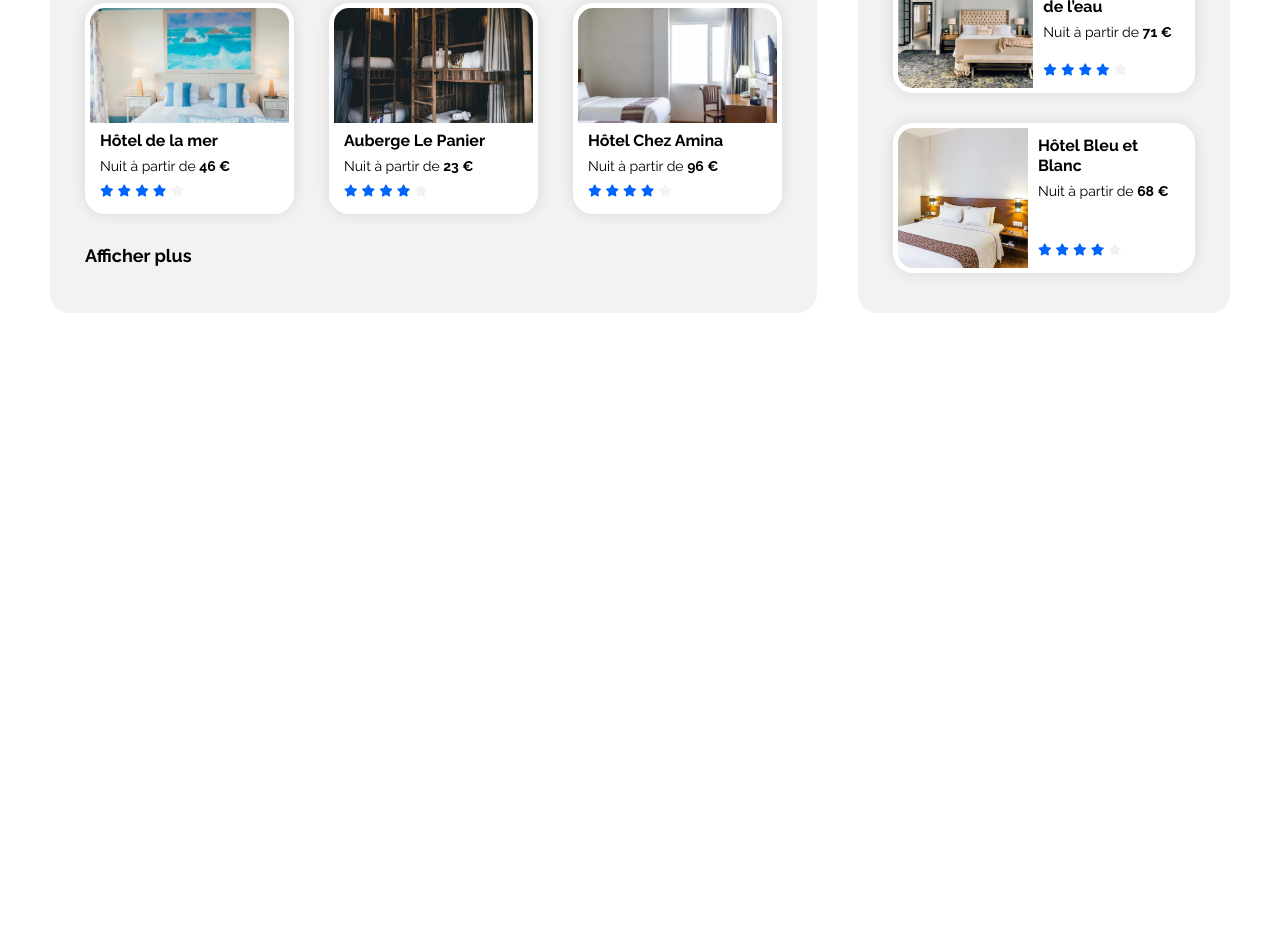
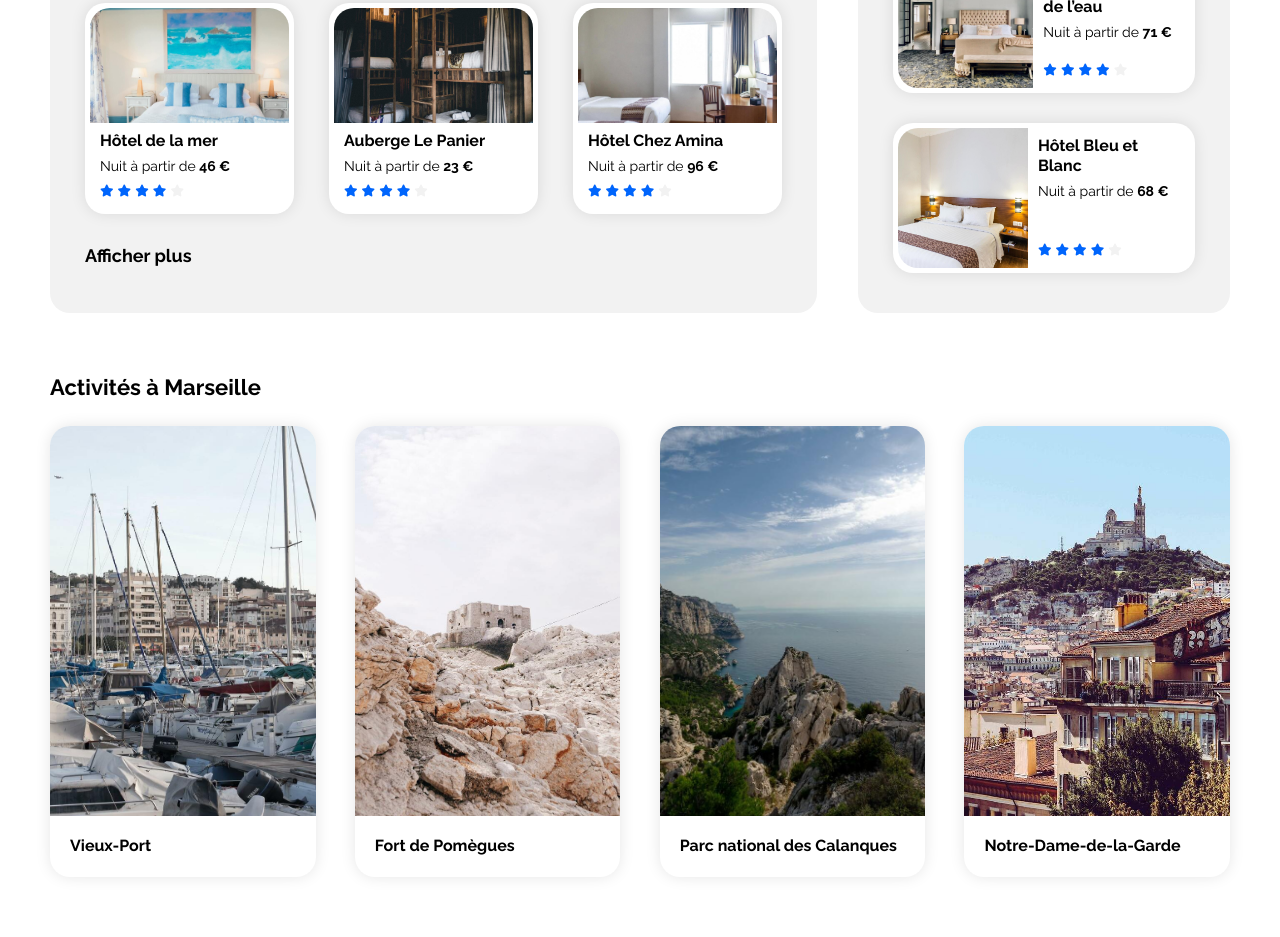
Before and after one commit to natho19/booki, a plain HTML site: page index.html in a window 1280 px wide. Shown: the part 780-1717 px from the top of the page. Before the commit the page ends 1123 px from the top, so only its background shows below. Drawn offline with Linux system fonts and the light colour scheme.

Commit message:
section activities

```diff
--- a/css/style.css
+++ b/css/style.css
@@ -28,6 +28,10 @@ a:hover {
 
 section {
     padding: 30px 0;
+}
+
+footer {
+    padding: 40px 70px;
 }
 
 h1, h2, h3 {
@@ -224,7 +228,7 @@ button {
     background-color: #F2F2F2;
 }
 
-.in-marseille h2, .most-popular-title {
+.in-marseille h2, .most-popular-title, #activities h2 {
     margin-bottom: 25px;
 }
 
@@ -258,8 +262,8 @@ button {
 }
 
 .card-img {
-    border-top-left-radius: 15px;
-    border-top-right-radius: 15px;
+    border-top-left-radius: 20px;
+    border-top-right-radius: 20px;
     width: 100%;
     height: 115px;
     object-fit: cover;
@@ -319,7 +323,7 @@ button {
 
 .card-horizontal .card-img {
     border-top-right-radius: 0;
-    border-bottom-left-radius: 15px;
+    border-bottom-left-radius: 20px;
     width: 135px;
     height: 140px;
 }
@@ -329,3 +333,29 @@ button {
     flex-direction: column;
     justify-content: space-between;
 }
+
+/***** Section Activities *****/
+
+#activities .card {
+    flex-basis: 22.5%;
+}
+
+#activities .card-link {
+    padding: 0;
+    height: 100%;
+}
+
+#activities .card-img {
+    flex-basis: 390px;
+}
+
+#activities .card-body {
+    padding: 20px;
+    flex-grow: 1;
+    display: flex;
+    align-items: center;
+}
+
+#activities .card-title, #activities .card-description {
+    margin-bottom: 0;
+}
--- a/index.html
+++ b/index.html
@@ -36,7 +36,7 @@
                         <a href="#vacation">Hébergements</a>
                     </li>
                     <li class="nav-item">
-                        <a href="#">Activités</a>
+                        <a href="#activities">Activités</a>
                     </li>
                 </ul>
             </nav>
@@ -267,6 +267,52 @@
                     </div>
                 </aside>
             </section>
+            <!-- Section Activities -->
+            <section id="activities">
+                <h2>Activités à Marseille</h2>
+                <div class="cards">
+                    <article class="card">
+                        <a href="#" class="card-link">
+                            <img class="card-img" src="images/vieux_port.jpg" alt="Vieux-Port">
+                            <div class="card-body">
+                                <div class="card-description">
+                                    <h3 class="card-title">Vieux-Port</h3>
+                                </div>
+                            </div>
+                        </a>
+                    </article>
+                    <article class="card">
+                        <a href="#" class="card-link">
+                            <img class="card-img" src="images/fort_pomegues.jpg" alt="Fort de Pomègues">
+                            <div class="card-body">
+                                <div class="card-description">
+                                    <h3 class="card-title">Fort de Pomègues</h3>
+                                </div>
+                            </div>
+                        </a>
+                    </article>
+                    <article class="card">
+                        <a href="#" class="card-link">
+                            <img class="card-img" src="images/parc_national_calanques.jpg" alt="Parc national des Calanques">
+                            <div class="card-body">
+                                <div class="card-description">
+                                    <h3 class="card-title">Parc national des Calanques</h3>
+                                </div>
+                            </div>
+                        </a>
+                    </article>
+                    <article class="card">
+                        <a href="#" class="card-link">
+                            <img class="card-img" src="images/notre_dame_de_la_garde.jpg" alt="Notre-Dame-de-la-Garde">
+                            <div class="card-body">
+                                <div class="card-description">
+                                    <h3 class="card-title">Notre-Dame-de-la-Garde</h3>
+                                </div>
+                            </div>
+                        </a>
+                    </article>
+                </div>
+            </section>
         </main>
     </body>
 </html>
```
